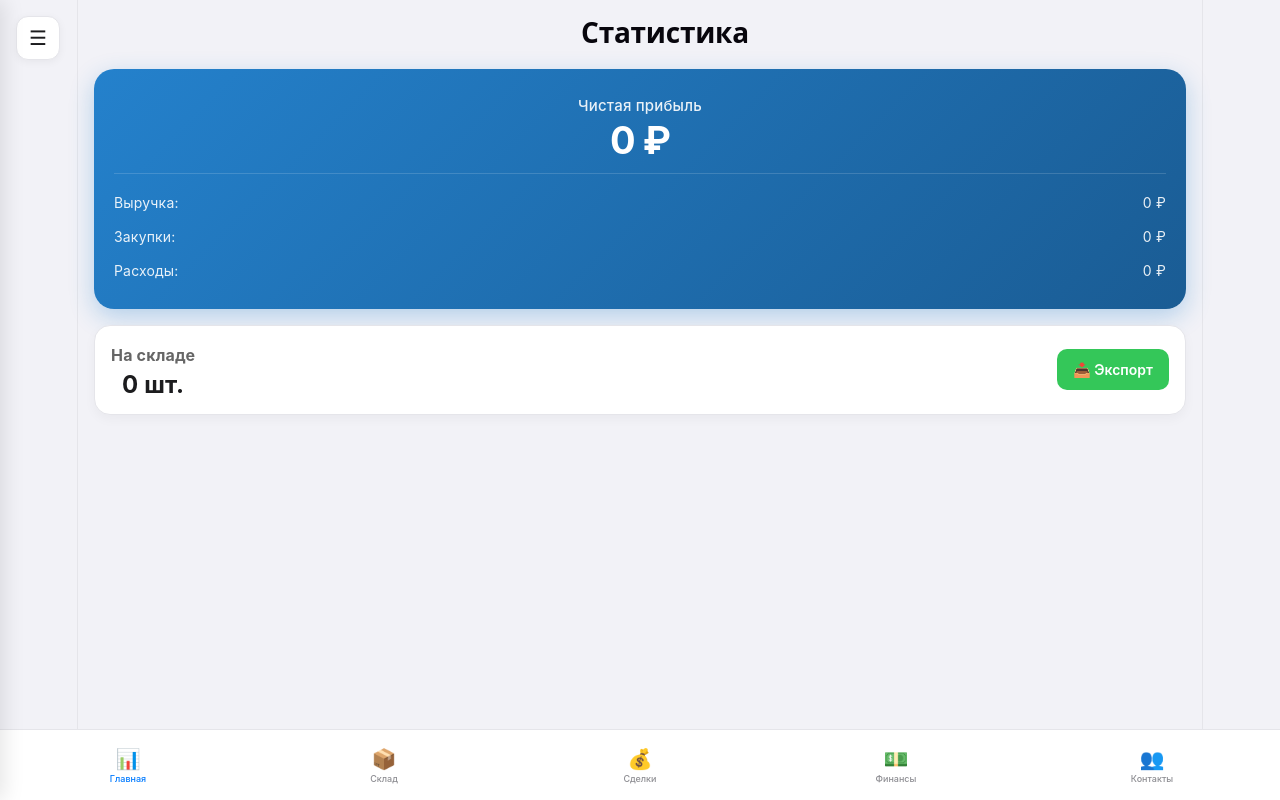
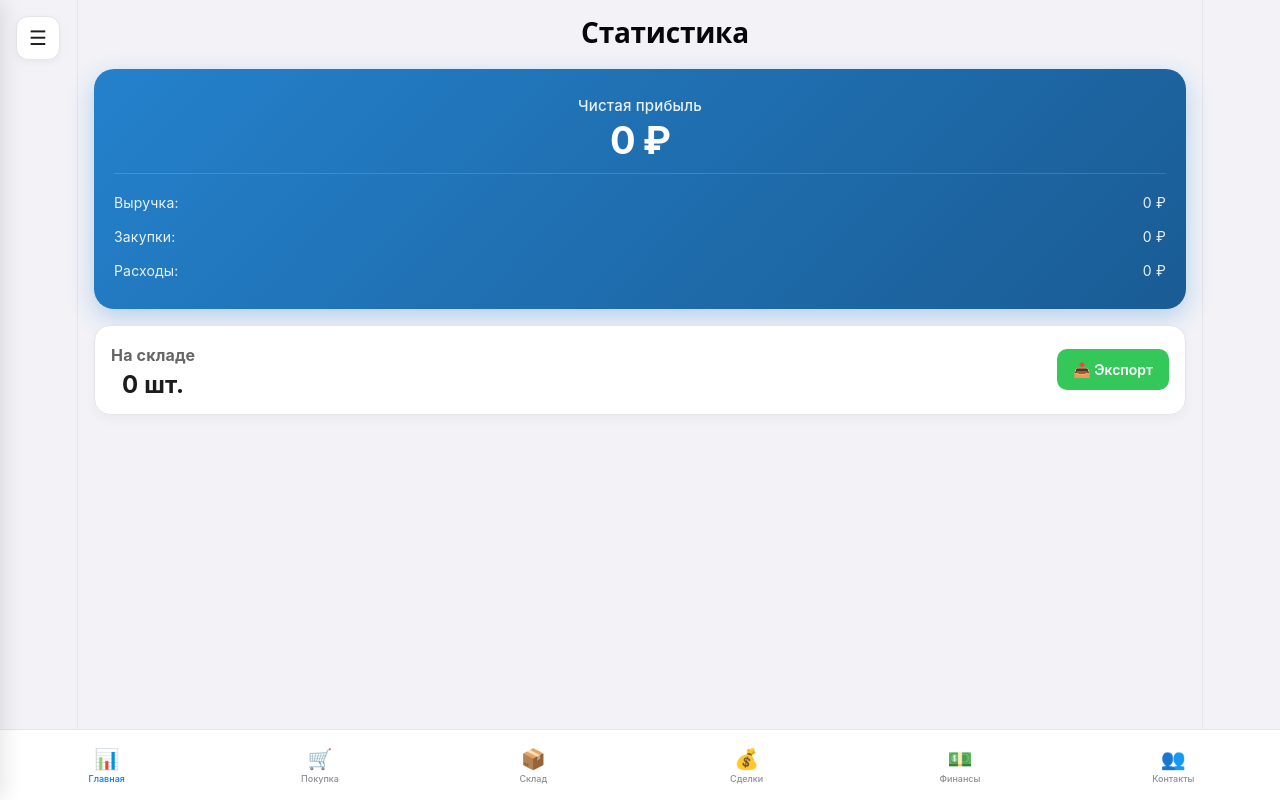
Before and after one commit to Azamat-dev8/itrade, a React (Vite) app: page / in a window 1280 px wide. Built offline with nearby package versions, Linux system fonts and the light colour scheme.

Commit message:
add purchase tab button

```diff
--- a/src/App.jsx
+++ b/src/App.jsx
@@ -584,6 +584,7 @@ function App() {
       <button className="hamburger-btn" onClick={() => { setIsMenuOpen(true); haptic(); }} style={{ position: 'absolute', top: 16, left: 16 }}>☰</button>
 
       {activeTab === 'home' && renderHome()}
+      {activeTab === 'purchase' && renderPurchase()}
       {activeTab === 'stock' && renderStock()}
       {activeTab === 'deals' && renderDeals()}
       {activeTab === 'finance' && renderFinance()}
@@ -934,11 +935,17 @@ function App() {
 
       {showScanner && (<Scanner onScan={(text) => setImei(text)} onClose={() => setShowScanner(false)} />)}
 
-      <div className="tab-bar">
+           <div className="tab-bar">
         <button className={`tab-button ${activeTab === 'home' ? 'active' : ''}`} onClick={() => { setActiveTab('home'); haptic(); }}><span className="tab-icon">📊</span> Главная</button>
+
+        <button className={`tab-button ${activeTab === 'purchase' ? 'active' : ''}`} onClick={() => { setActiveTab('purchase'); haptic(); }}><span className="tab-icon">🛒</span> Покупка</button>
+
         <button className={`tab-button ${activeTab === 'stock' ? 'active' : ''}`} onClick={() => { setActiveTab('stock'); haptic(); }}><span className="tab-icon">📦</span> Склад</button>
+
         <button className={`tab-button ${activeTab === 'deals' ? 'active' : ''}`} onClick={() => { setActiveTab('deals'); haptic(); }}><span className="tab-icon">💰</span> Сделки</button>
+
         <button className={`tab-button ${activeTab === 'finance' ? 'active' : ''}`} onClick={() => { setActiveTab('finance'); haptic(); }}><span className="tab-icon">💵</span> Финансы</button>
+
         <button className={`tab-button ${activeTab === 'contacts' ? 'active' : ''}`} onClick={() => { setActiveTab('contacts'); haptic(); }}><span className="tab-icon">👥</span> Контакты</button>
       </div>
     </div>
```
